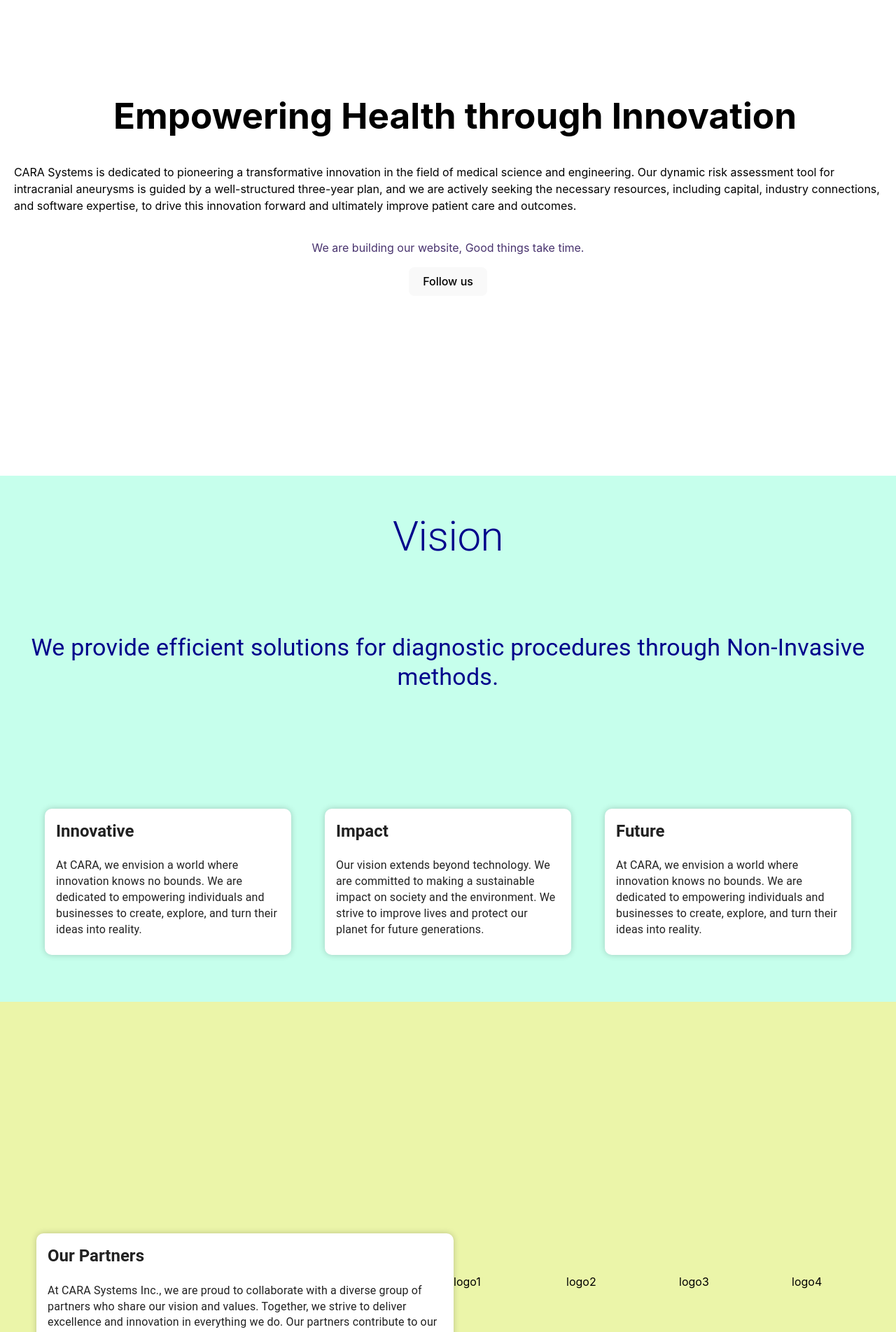
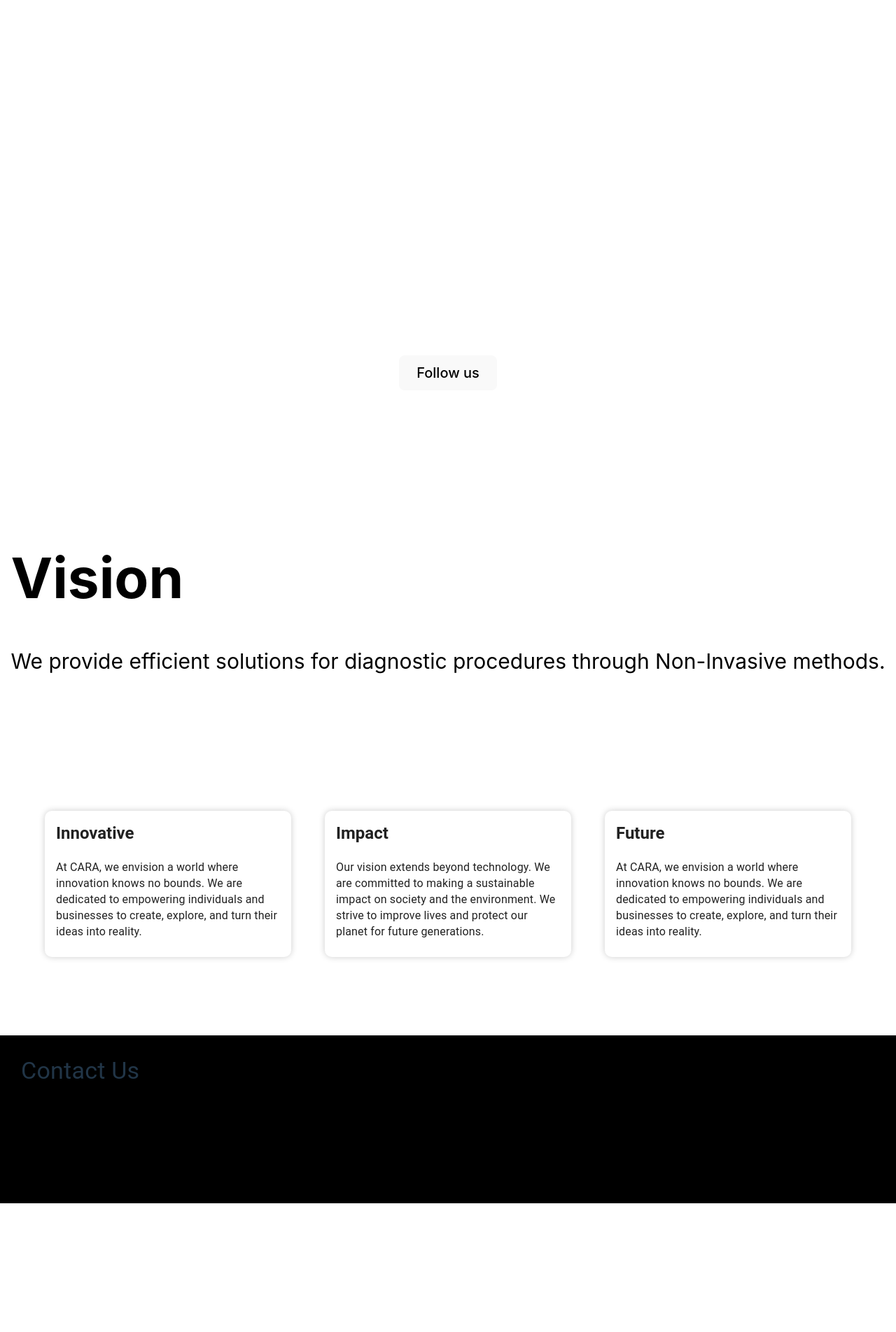
Before and after one commit to blue-gitty/blue-gitty.github.io, a React (Vite) app: page / in a window 1280 px wide. Shown: the part 120-2024 px from the top of the page at 70% size. After the commit the page ends 1840 px from the top, so only its background shows below. Built offline with nearby package versions, Linux system fonts and the light colour scheme.

Commit message:
Converted theme to B&W.

```diff
--- a/src/App.jsx
+++ b/src/App.jsx
@@ -4,6 +4,7 @@
 // import Greet from './components/main_page'
 import NavBar from './components/nav_bar'
 import HomePage from './templates/home'
+import ContactUs from './components/contactus'
 
 function App() {
   const [count, setCount] = useState(0)
@@ -13,6 +14,7 @@
     <>
     <NavBar/>
     <HomePage/>
+    <ContactUs/>
 
     </>
   )
--- a/src/components/Hero_container.jsx
+++ b/src/components/Hero_container.jsx
@@ -15,9 +15,12 @@
 
                <h1 className="h1-message">Empowering Health through Innovation</h1>
                <p className="para-message">
-               CARA Systems is dedicated to pioneering a transformative innovation in the field of medical science and engineering. Our dynamic risk assessment tool for intracranial aneurysms is guided by a well-structured three-year plan, and we are actively seeking the necessary resources, including capital, industry connections, and software expertise, to drive this innovation forward and ultimately improve patient care and outcomes.
+               CARA Systems is dedicated to pioneering a transformative innovation in
+               the field of medical science and engineering. Our dynamic risk assessment tool for
+               intracranial aneurysms is guided by a well-structured three-year plan, and we are actively seeking the
+               necessary resources, including capital, industry connections, and software expertise, to drive this innovation
+               forward and ultimately improve patient care and outcomes.
                </p>
-               <p className="waiter">We are building our website, Good things take time.</p>
                 <div className="Hero-button">
                     <button onClick={handleLinkedInClick} className="intro-button">
                         Follow us
--- /dev/null
+++ b/src/components/component_css/ContactUs.css
@@ -0,0 +1,39 @@
+/* ContactUs.css */
+.contactus-container {
+    height: 30vh;
+    width: 100%;
+    background-color: black;
+    display: flex;
+    justify-content: space-between;
+  }
+
+  .header {
+    padding-left: 30px;
+    padding-top: 30px;
+  }
+/*
+  .form {
+    width: 40%;
+  }
+
+  .input-fields {
+    display: flex;
+    flex-direction: column;
+  }
+
+  .input-label {
+    color: black;
+  }
+
+  .input-field {
+    background-color: black;
+    color: white;
+    margin-bottom: 15px;
+  }
+
+  .submit-button {
+    margin-top: 20px;
+    background-color: black;
+    color: white;
+  }
+   */
--- a/src/components/component_css/Hero_container.css
+++ b/src/components/component_css/Hero_container.css
@@ -18,15 +18,36 @@
     }
     .para-message{
 
-        color: #000000;
-        margin: 0 0 20px 20px;
+        color: white;
+        margin: 0 40px 20px 40px;
+        font-size: 30px;
+        text-align: justify;
 
     }
     .h1-message{
-        color: #000000;
-        margin: 0 0 40px 20px;
+        color: white;
+        margin: 0 0 40px 40px;
+        font-size: 80px;
 
     }
-    .waiter{
-        color: rgb(72, 51, 110);
+    @media only screen and (max-width: 600px) {
+        /* Adjust font sizes for mobile view */
+        .h1-message {
+            font-size: 50px; /* Adjust the font size for mobile */
+            margin: 0 0 20px 10px; /* Adjust margin as needed */
+        }
+
+        .para-message {
+            font-size: 16px; /* Adjust the font size for mobile */
+            margin: 0 10px 10px 10px; /* Adjust margin as needed */
+        }
+
+        .hero-container{
+            height: 80vh;
+        }
+
     }
+
+    .intro-button{
+        font-size: 20px;
+    }
--- a/src/components/component_css/vision_container.css
+++ b/src/components/component_css/vision_container.css
@@ -1,7 +1,7 @@
 
 .vision-section {
-    background-color: rgb(198, 255, 236);
-    color: darkblue;
+    background-color: rgb(255, 255, 255);
+    color: rgb(0, 0, 0);
     justify-content: center;
     height: 100vh;
     width: 100%;
@@ -11,10 +11,17 @@
     object-fit: contain;
   }
 
+  .vision-head-block{
+    margin-left: 20px;
+  }
+  .vision-subhead {
+    font-size: 30px;
+  }
+
   .vision-title {
 
-    font-size: 2rem;
-    text-align: center;
+    font-size: 80px;
+    text-align: left;
 
 
   }
--- /dev/null
+++ b/src/components/contactus.jsx
@@ -0,0 +1,21 @@
+// ContactUs.jsx
+import React from 'react';
+import TextField from '@mui/material/TextField';
+import Button from '@mui/material/Button';
+import Container from '@mui/material/Container';
+import Typography from '@mui/material/Typography';
+import './component_css/ContactUs.css';
+
+const ContactUs = () => {
+  return (
+
+    <div className="contactus-container">
+        <Typography variant="h4" className="header">
+          Contact Us
+        </Typography>
+    </div>
+
+  );
+};
+
+export default ContactUs;
--- a/src/components/vision_container.jsx
+++ b/src/components/vision_container.jsx
@@ -8,16 +8,15 @@
 const VisionSection = () => {
   return (
     <Grid container className="vision-section">
-      <Grid item xs={12}>
-        <Typography variant="h2" className="vision-title">
+      <div classname= "vision-head-block">
+        <h1 className="vision-title">
           Vision
-        </Typography>
-      </Grid>
-      <Grid item xs={12} sm={12} className="vision-header">
-        <Typography variant="h4">
+        </h1>
+
+        <p className="vision-subhead">
           We provide efficient solutions for diagnostic procedures through Non-Invasive methods.
-        </Typography>
-      </Grid>
+        </p>
+        </div>
       <Box p={8}>
 
           <Grid container spacing={6}>
--- a/src/index.css
+++ b/src/index.css
@@ -5,7 +5,7 @@
 
   color-scheme: light dark;
   color: rgba(255, 255, 255, 0.87);
-  background-color: #DCEEF2;
+  background-color: rgb(0, 0, 0);
   /* background-image: url('./assets/backwoods.jpg'); */
   font-synthesis: none;
   text-rendering: optimizeLegibility;
--- a/src/templates/home.jsx
+++ b/src/templates/home.jsx
@@ -8,7 +8,7 @@
     <div className='home-main'>
     <HeroSection/>
     <VisionSection/>
-    <Partners/>
+    {/* <Partners/> */}
     </div>
 
 
```
